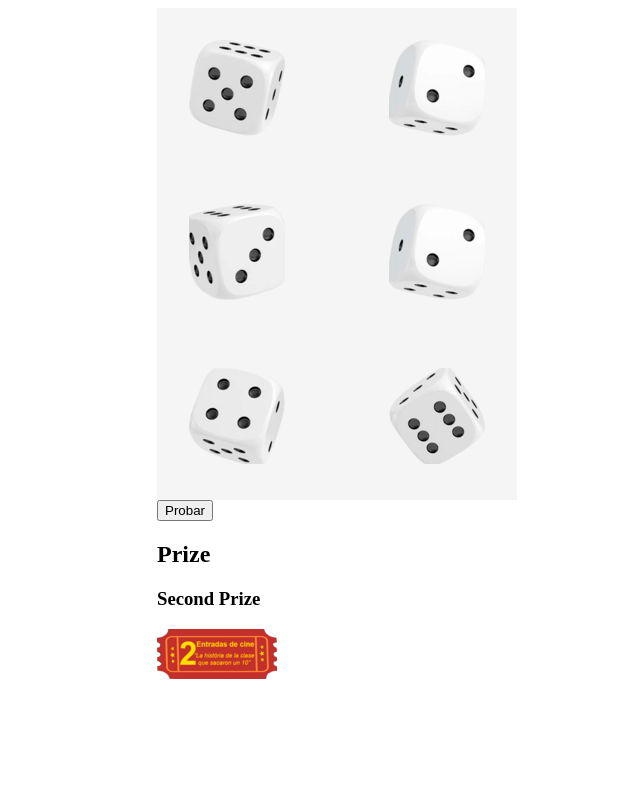
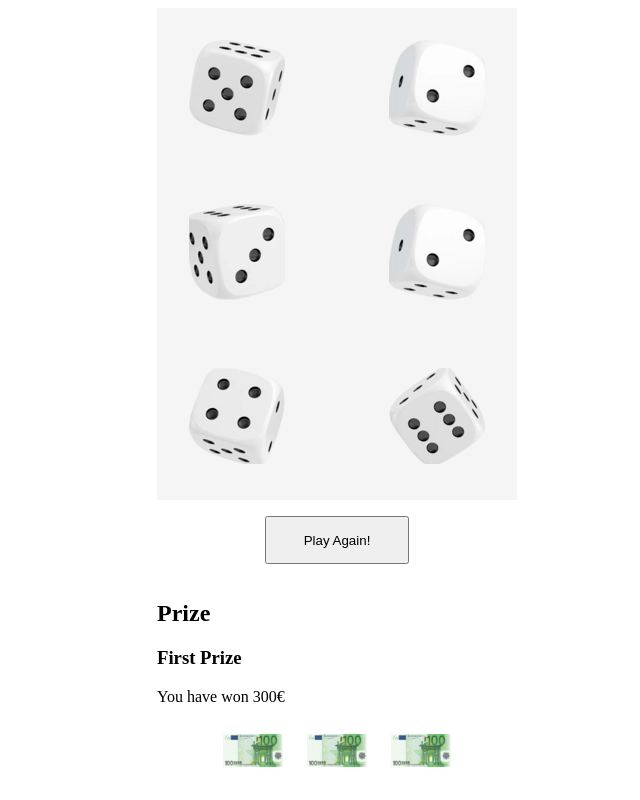
Before and after one commit to brunomendoza/daw-dsw-php, a PHP site: page /dadosygana.php in a window 1280 px wide. Shown: the whole page, without its empty margins (303-943 px from the left). Run offline with PHP 8.4, Linux system fonts and the light colour scheme.

Commit message:
Added some updates over app user inteface

```diff
--- a/src/dadosygana.php
+++ b/src/dadosygana.php
@@ -34,6 +34,11 @@
                 $sum += $result;
             }
 
+            if ($isDebugging) {
+                $sum = $facesPerDice * $diceQuantity;
+                // $sum = $currentDay;
+            }
+
             foreach ($values as $key => $value) {
             ?>
             <div class="dice">
@@ -43,8 +48,8 @@
             }
             ?>
         </div>
-        <div>
-            <button id="start-button">Probar</button>
+        <div class="play-button-wrapper">
+            <button id="start-button">Play Again!</button>
         </div>
         <div class="prize-wrapper">
             <h2>Prize</h2>
@@ -53,7 +58,7 @@
                 if ($sum == $facesPerDice * $diceQuantity) {
                     ?>
                     <div class="prize-title">
-                        <h3>Big Prize</h3>
+                        <h3>First Prize</h3>
                         <p>You have won <?php echo($price); ?>€</p>
                     </div>
                     <div class="prize-graphic">
@@ -66,7 +71,7 @@
                     ?>
                     </div>
                     <?php
-                } else if ($sum == $currentDay || $isDebugging) {
+                } else if ($sum == $currentDay) {
                     ?>
                     <div class="prize-title">
                         <h3>Second Prize</h3>
@@ -102,6 +107,8 @@
                     ?>
                     </div>
                     <?php
+                } else if (true) {
+
                 }
                 ?>
             </div>
--- a/src/script.js
+++ b/src/script.js
@@ -3,6 +3,6 @@
 
     startButtonElem.addEventListener(
         'click',
-        () => setTimeout(() => location.reload(), 3000)
+        () => setTimeout(() => location.reload(), 500)
     )
 })()
--- a/src/style.css
+++ b/src/style.css
@@ -27,6 +27,19 @@ body {
     background-color: whitesmoke;
 }
 
+.play-button-wrapper {
+    padding: 0 2rem;
+    margin: 1rem 0;
+    display: flex;
+    flex-flow: row nowrap;
+    justify-content: center;
+}
+
+.play-button-wrapper button {
+    width: 9rem;
+    height: 3rem;
+}
+
 .dice {
     text-align: center;
     max-width: 96px;
@@ -36,12 +49,13 @@ body {
 .prize-graphic {
     display: flex;
     flex-flow: row wrap;
-    justify-content: space-between;
+    justify-content: center;
 }
 img.prize-note {
     display: block;
     padding: .75rem;
 }
+
 @media screen and (min-width: var(--small)) {
 
 }
```
